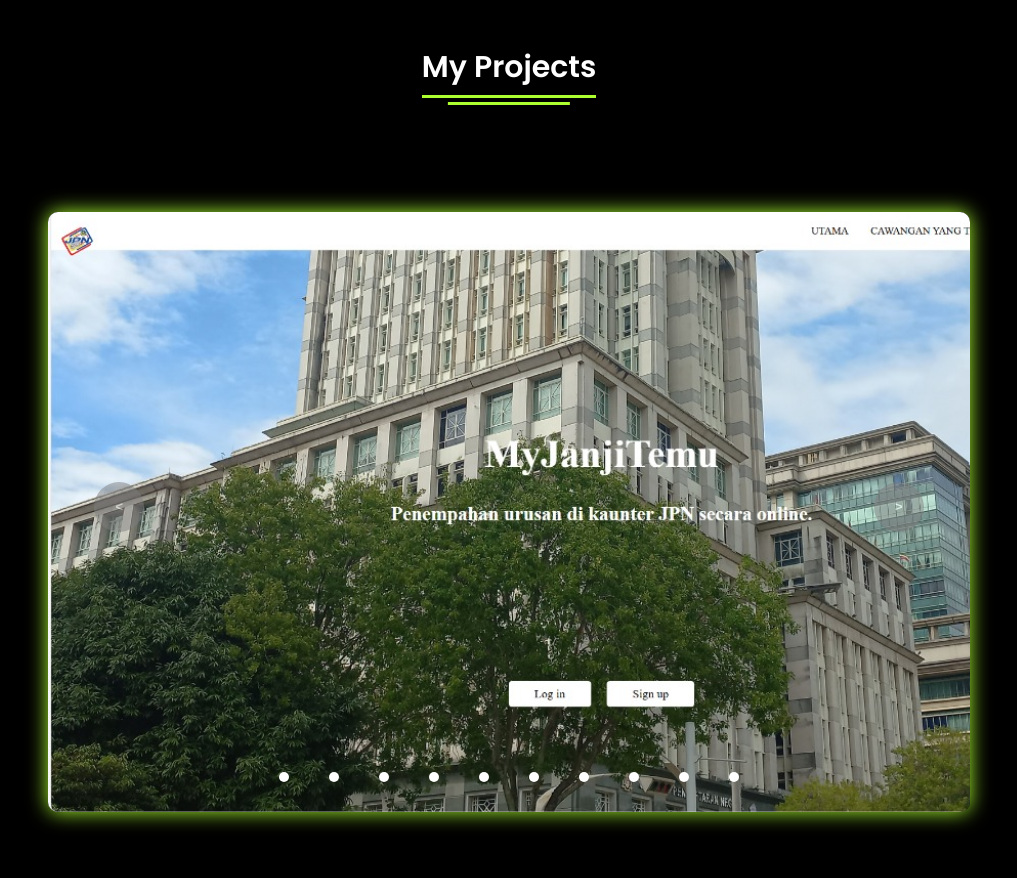
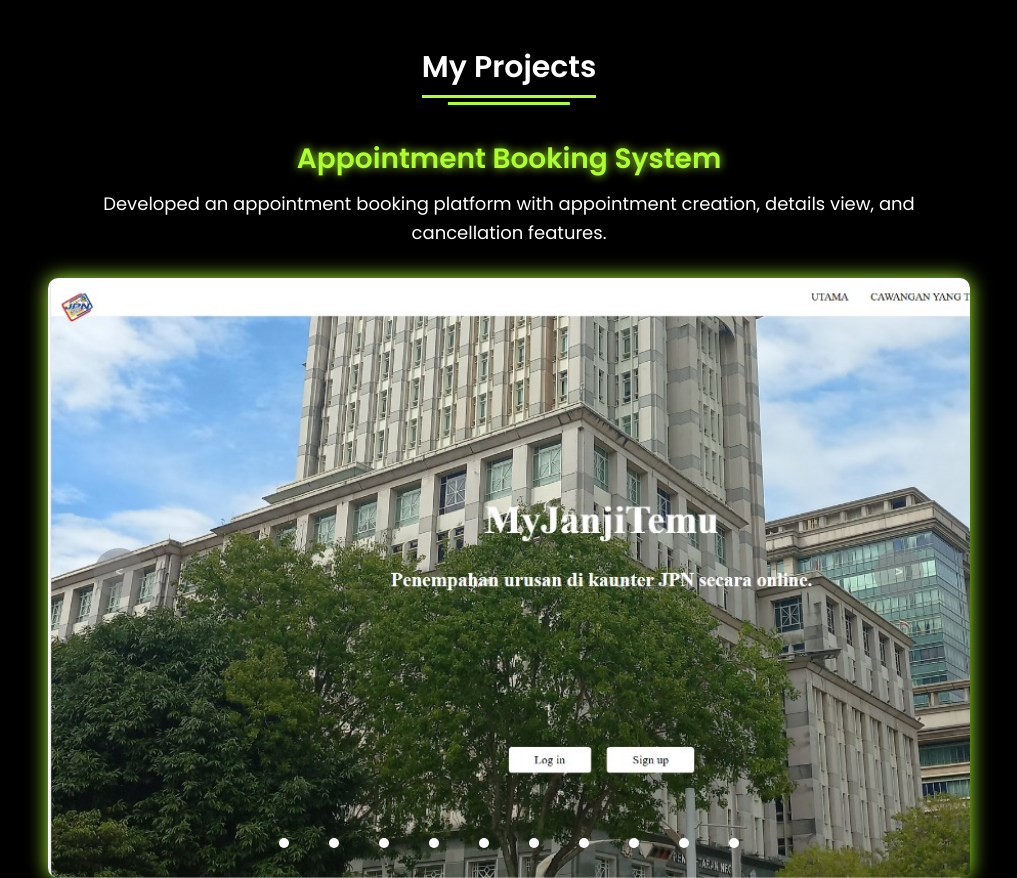
Before and after one commit to kailynchei/PortfolioChei, a plain HTML site: page index.html in a window 1280 px wide. Shown: the part 2700-3578 px from the top of the page, without its empty margins (131-1148 px from the left). Drawn offline with Linux system fonts and the light colour scheme.

Commit message:
Update style.css

```diff
--- a/style.css
+++ b/style.css
@@ -379,7 +379,6 @@
     width: 90%;
     max-width: 1200px;
     height: 600px;
-    /* default height for desktop screens */
     margin: auto;
     position: relative;
     overflow: hidden;
@@ -461,6 +460,28 @@
     margin-bottom: 100px;
 }
 
+.project-info {
+    text-align: center;
+    margin-top: 25px;
+    margin-bottom: 30px;
+}
+
+.project-info h3 {
+    color: greenyellow;
+    font-size: 28px;
+    font-weight: 700;
+    text-shadow: 0 0 10px greenyellow;
+    margin-bottom: 10px;
+}
+
+.project-info p {
+    color: white;
+    font-size: 18px;
+    width: 80%;
+    margin: 0 auto;
+    line-height: 1.6;
+}
+
 
 @media screen and (max-width: 768px) {
     .slider {
@@ -507,5 +528,4 @@
 .contact span {
     color: white;
     font-size: 22px;
-
 }
```
